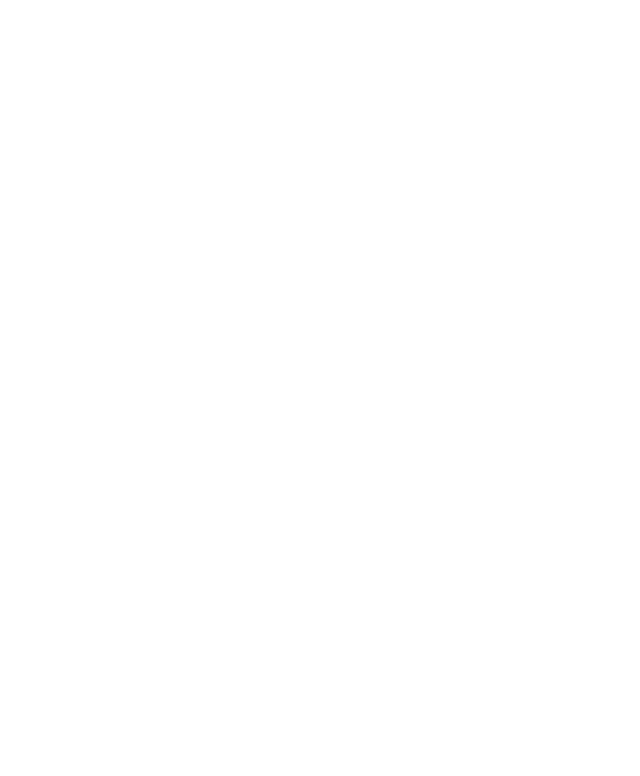
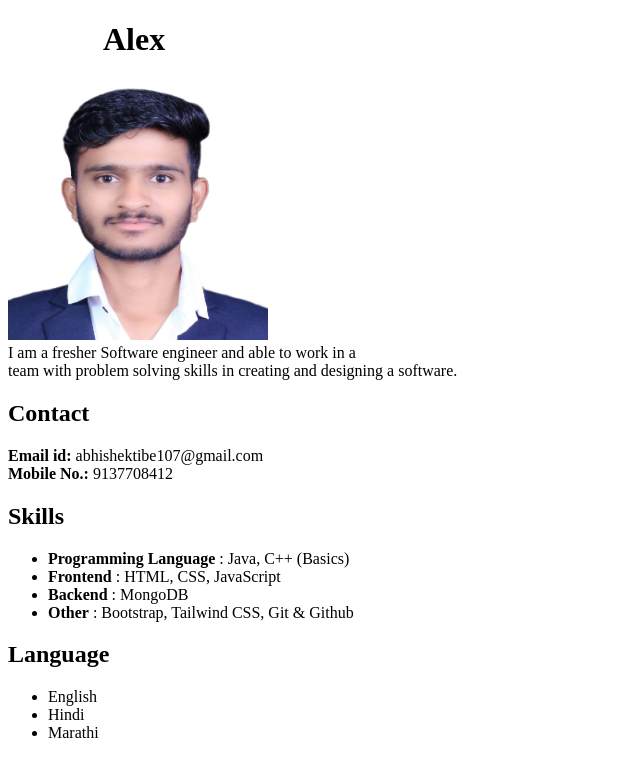
Before and after one commit to Abhishek-Tibe/Resume-using-HTML, a plain HTML site: page index.html in a window 1280 px wide. Shown: the whole page, without its empty margins (0-640 px from the left). Drawn offline with Linux system fonts and the light colour scheme.

Commit message:
Contact, Skills, Language commit

```diff
--- a/index.html
+++ b/index.html
@@ -3,9 +3,51 @@
 <head>
     <meta charset="UTF-8">
     <meta name="viewport" content="width=device-width, initial-scale=1.0">
-    <title>Resume using HTML</title>
+    <title>Resume</title>
 </head>
 <body>
+    <div class="container">
+        <h1 style="margin-left: 95px;">Alex</h2>
+        <img src="Photo_Abhishek Tibe.jpg" alt="Abhishek Photo" style="width: 260px; height: 260px;"">
+        <div>
+            <figcaption>I am a fresher Software engineer and able to work in a <br>
+                team with problem solving skills in creating and designing a software.
+            </figcaption>
+        </div>
 
+        <div>
+            <h2>Contact</h2>
+            <div>
+                <span><strong>Email id:</strong> abhishektibe107@gmail.com</span><br>
+                <span><strong>Mobile No.:</strong> 9137708412</span>
+            </div>
+        </div>
+
+        <div>
+            <h2>Skills</h2>
+
+            <ul>
+                <li><b>Programming Language</b> : Java, C++ (Basics) </li>
+                <li><b>Frontend</b> : HTML, CSS, JavaScript</li>
+                <li><b>Backend</b> : MongoDB</li>
+                <li><b>Other</b> : Bootstrap, Tailwind CSS, Git & Github</li>
+            </ul>
+        </div>
+
+        <div>
+            <h2>Language</h2>
+
+            <ul>
+                <li>English</li>
+                <li>Hindi</li>
+                <li>Marathi</li>
+            </ul>
+        </div>
+
+
+
+
+
+    </div>
 </body>
 </html>
```
Also changed, not shown: Photo_Abhishek Tibe.jpg (added).
